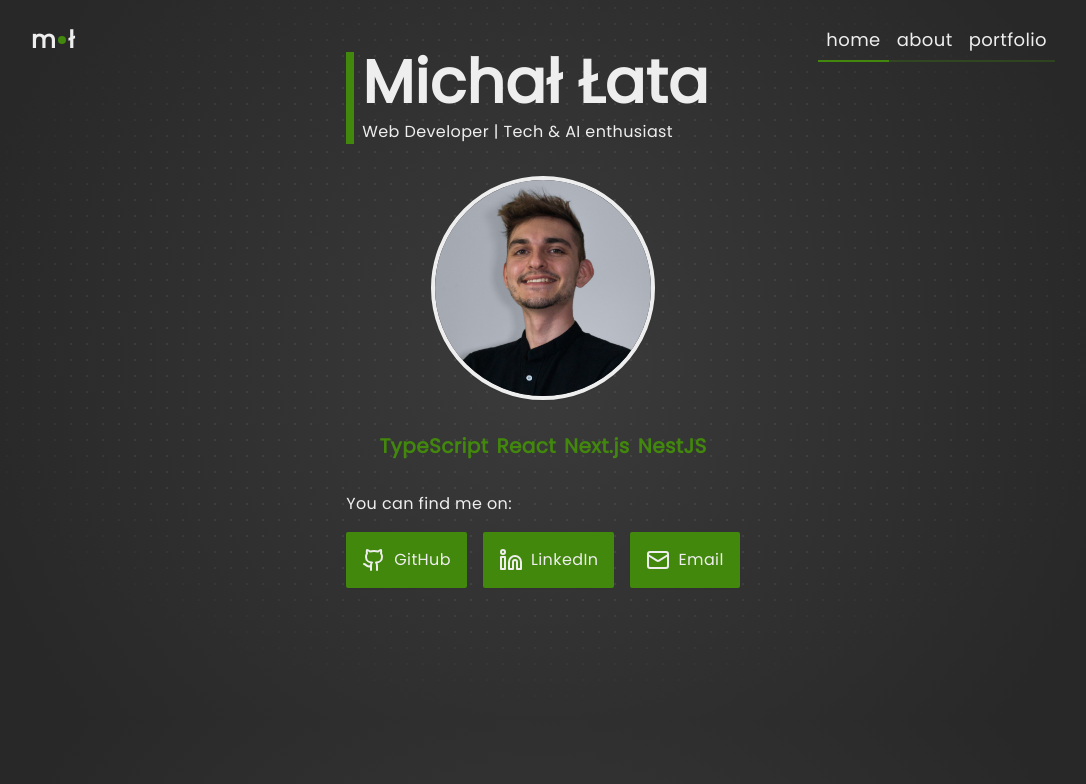
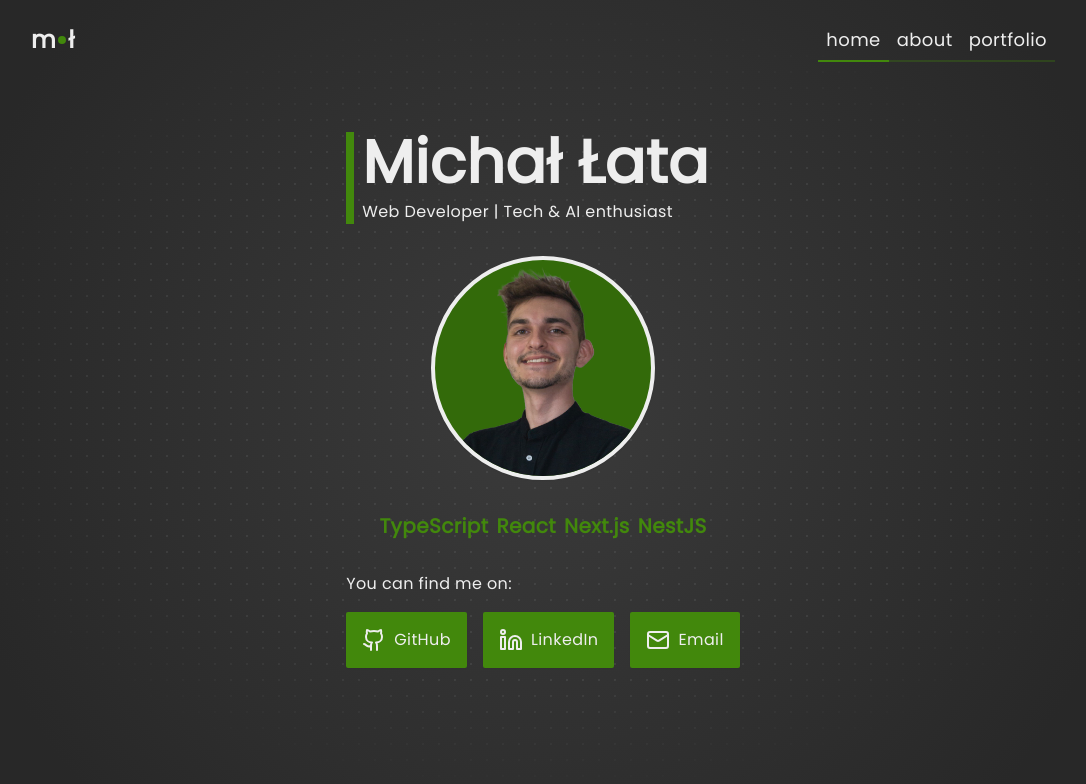
Before and after one commit to mikepatch/whatacode, a Next.js app: page / in a window 1280 px wide. Shown: the top 784 px of the page, without its empty margins (97-1183 px from the left). Built offline with nearby package versions, Linux system fonts and the light colour scheme.

Commit message:
patch: Update image in HomePage

```diff
--- a/src/app/page.tsx
+++ b/src/app/page.tsx
@@ -3,17 +3,17 @@ import NextImage from "next/image";
 import { SOCIAL_LINKS } from "@/constants";
 import { ButtonLink } from "@/components/ButtonLink";
 
-export default function Home() {
+export default function HomePage() {
 	return (
-		<main className="-mt-20 flex h-dvh items-center justify-center gap-6 px-2">
+		<main className="flex h-dvh items-center justify-center gap-6 px-2">
 			<section className="flex flex-col gap-8">
 				<header className="flex flex-col gap-2 border-l-8 border-primary pl-2">
 					<h1 className="text-5xl font-bold sm:text-6xl">Michał Łata</h1>
 					<p className="">Web Developer | Tech & AI enthusiast</p>
 				</header>
-				<figure className="aspect-square w-56 self-center overflow-hidden rounded-full border-4 border-white shadow-sm">
+				<figure className="aspect-square w-56 self-center overflow-hidden rounded-full border-4 border-white bg-primary-dark shadow-sm">
 					<NextImage
-						src="/images/mike.jpeg"
+						src="/images/mike-transparent.png"
 						alt="Michał Łata – Web Developer"
 						width={400}
 						height={400}
```
Also changed, not shown: public/images/mike-transparent.png (added).
